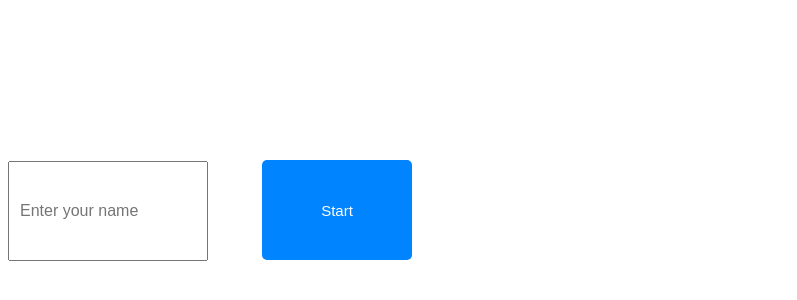
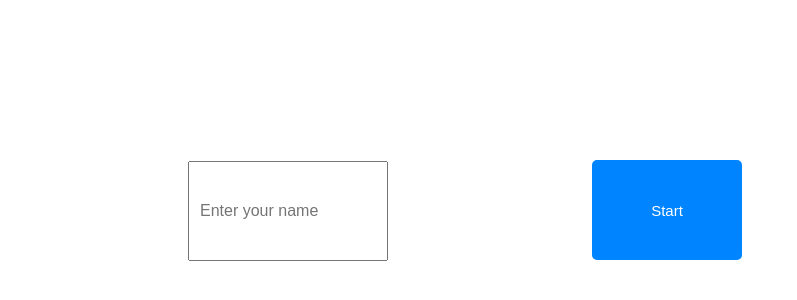
Before and after one commit to Dururas/denisjs, a plain HTML site: page index.html in a window 1280 px wide. Shown: the part 8-308 px from the top of the page, without its empty margins (0-797 px from the left). Drawn offline with Linux system fonts and the light colour scheme.

Commit message:
Update index.html

```diff
--- a/index.html
+++ b/index.html
@@ -27,7 +27,7 @@ let textField = document.getElementById('nameInput');
             width: 150px;
             height: 100px;
             margin-top: 160px; /* Space between input and button */
-            margin-left: 50px;
+            margin-left: 200px;
        }
 
          div {
@@ -41,7 +41,6 @@ let textField = document.getElementById('nameInput');
             padding: 10px;
             width: 200px;
              height: 100px;
-
-
+            margin-left: 180px;
         }
 </style>
```
